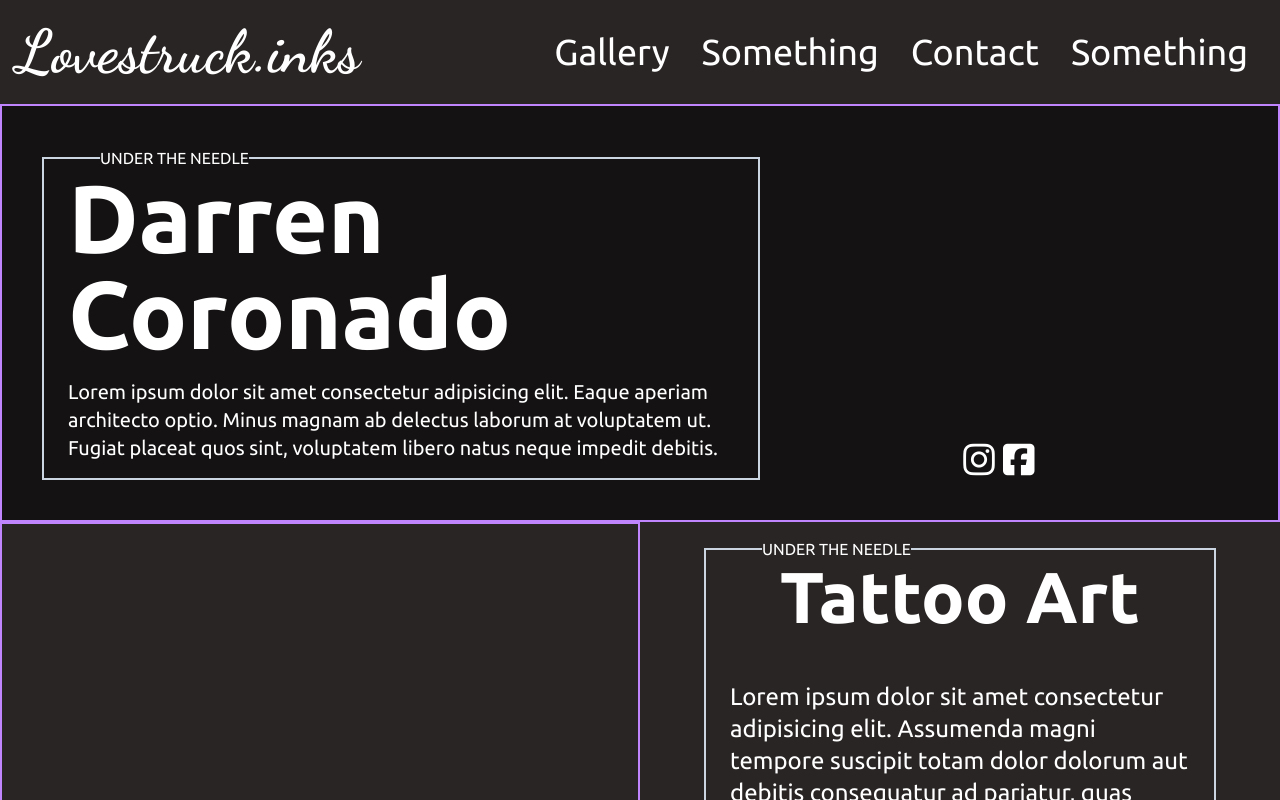
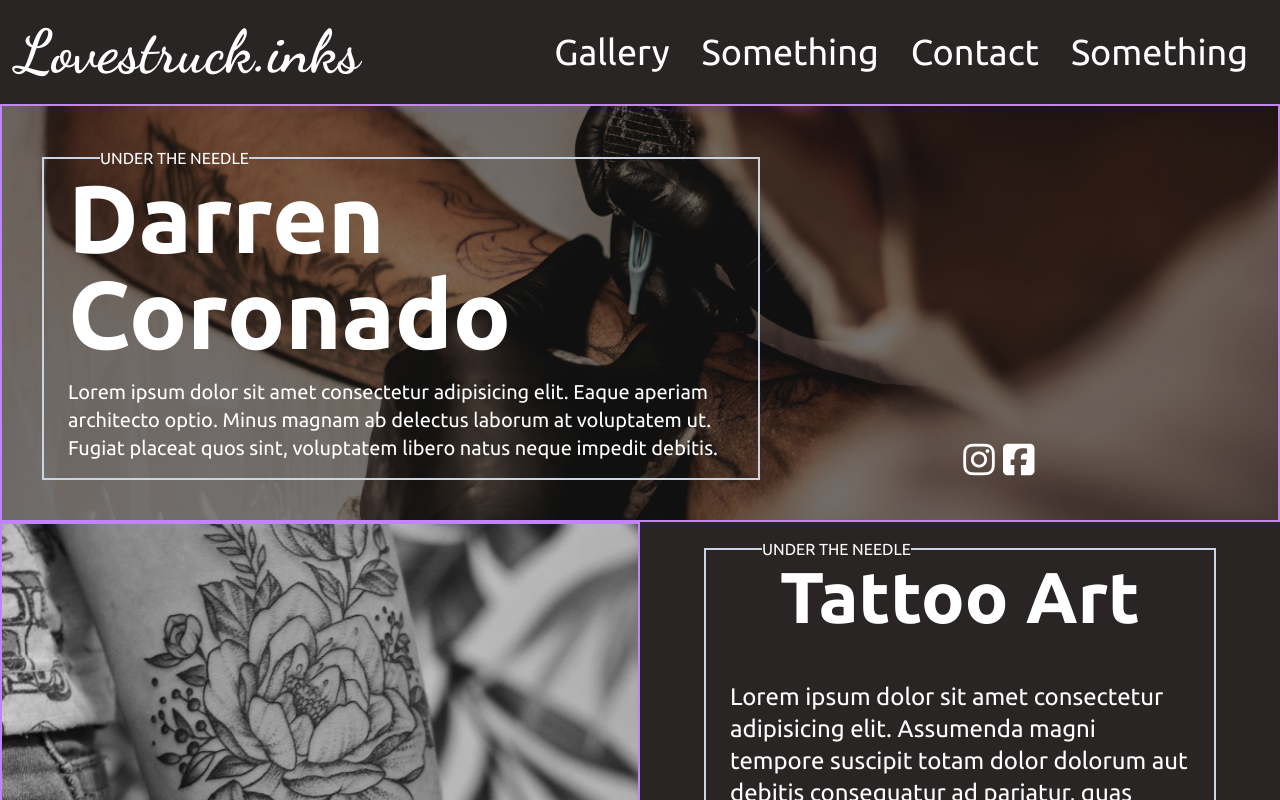
Before and after one commit to brianf4/lovestruck-inks, a website: page src/index.html in a window 1280 px wide. Drawn offline with Linux system fonts and the light colour scheme; the site is published under a folder, as on GitHub Pages, so addresses that start at the root find nothing; files whose address does not match are found by name.

Commit message:
updated directory for input css

```diff
--- a/src/input.css
+++ b/src/input.css
@@ -30,9 +30,9 @@ body {
 }
 
 #mainPic {
-    background: linear-gradient( rgba(0, 0, 0, 0.5), rgba(0, 0, 0, 0.5) ), no-repeat center/100%  url(/src/images/lucas-lenzi-zeT_i6av9rU-unsplash.jpg);
+    background: linear-gradient( rgba(0, 0, 0, 0.5), rgba(0, 0, 0, 0.5) ), no-repeat center/100%  url(./src/images/lucas-lenzi-zeT_i6av9rU-unsplash.jpg);
 }
 
 #image1 {
-    background: no-repeat center/100%  url(/src/images/eduardo-vaccari-pIltvcnqsfU-unsplash.jpg);
+    background: no-repeat center/100%  url(./src/images/eduardo-vaccari-pIltvcnqsfU-unsplash.jpg);
 }
```
Also changed, not shown: src/dist/output.css.
